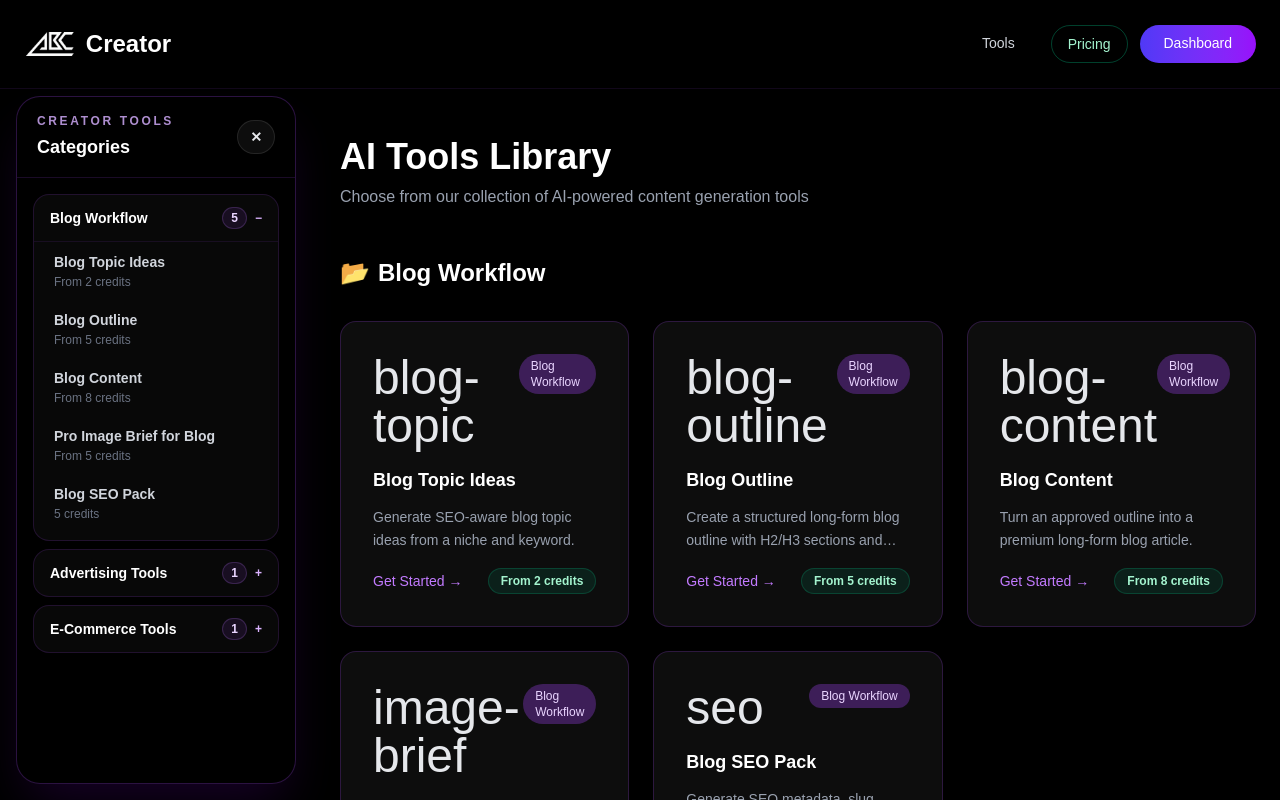
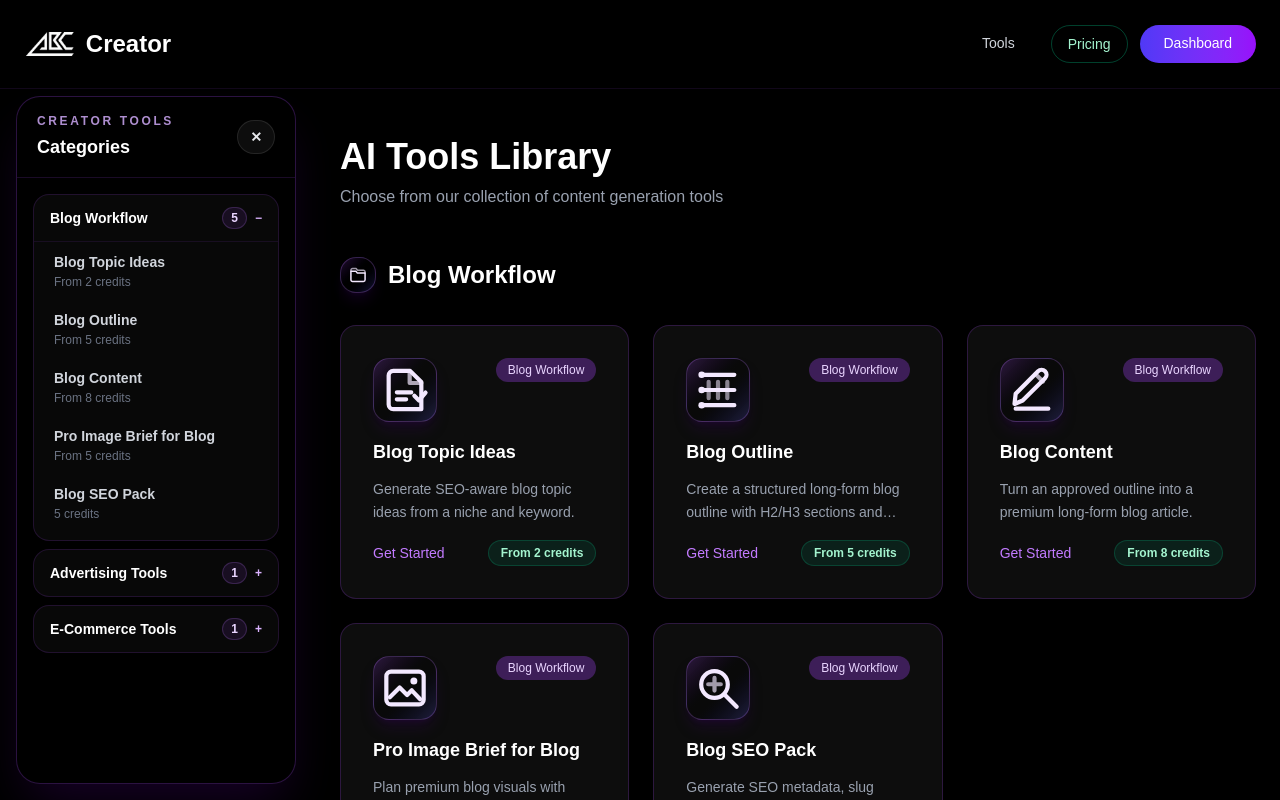
Before and after one commit to sajanmenuluttlegya/abc-creator-clean, a Next.js app in the folder abc-creator-app/: page /tools in a window 1280 px wide. Shown: the top 800 px of the page. Built offline with nearby package versions, Linux system fonts and the light colour scheme.

Commit message:
Use theme icons on tools page

```diff
--- a/abc-creator-app/app/tools/page.tsx
+++ b/abc-creator-app/app/tools/page.tsx
@@ -2,11 +2,11 @@
 
 import Link from "next/link";
 import { ToolCategorySidebar } from "@/components/ToolCategorySidebar";
+import { ThemeIcon } from "@/components/ThemeIcon";
 import { publicTools } from "@/lib/tools/public-tools";
 import { getToolCreditLabel } from "@/lib/tools/credit-costs";
 
 export default function ToolsPage() {
-  // Group tools by category
   const categories = [...new Set(publicTools.map((tool) => tool.category))];
   const toolsByCategory: Record<string, typeof publicTools> = {};
 
@@ -18,7 +18,6 @@ export default function ToolsPage() {
     <main className="min-h-screen bg-black">
       <ToolCategorySidebar />
 
-      {/* Navigation */}
       <nav className="sticky top-0 z-50 bg-black/50 backdrop-blur-xl border-b border-purple-500/10">
         <div className="max-w-7xl mx-auto px-6 py-4 flex items-center justify-between">
           <Link href="/" className="flex items-center gap-2.5 hover:opacity-90 transition-opacity">
@@ -30,42 +29,29 @@ export default function ToolsPage() {
             <span className="text-2xl font-semibold text-white">Creator</span>
           </Link>
           <div className="flex gap-3">
-            <Link
-              href="/tools"
-              className="px-6 py-2 text-gray-300 hover:text-white transition-colors text-sm"
-            >
+            <Link href="/tools" className="px-6 py-2 text-gray-300 hover:text-white transition-colors text-sm">
               Tools
             </Link>
-            <Link
-              href="/pricing"
-              className="px-4 py-2 rounded-full border border-emerald-400/30 text-emerald-200 hover:bg-emerald-500/10 transition-colors text-sm font-medium"
-            >
+            <Link href="/pricing" className="px-4 py-2 rounded-full border border-emerald-400/30 text-emerald-200 hover:bg-emerald-500/10 transition-colors text-sm font-medium">
               Pricing
             </Link>
-            <Link
-              href="/dashboard"
-              className="px-6 py-2 bg-gradient-to-r from-indigo-600 to-purple-600 hover:from-indigo-700 hover:to-purple-700 text-white rounded-full transition-all duration-200 text-sm font-medium"
-            >
+            <Link href="/dashboard" className="px-6 py-2 bg-gradient-to-r from-indigo-600 to-purple-600 hover:from-indigo-700 hover:to-purple-700 text-white rounded-full transition-all duration-200 text-sm font-medium">
               Dashboard
             </Link>
           </div>
         </div>
       </nav>
 
-      {/* Main Content */}
       <section className="max-w-7xl mx-auto px-6 py-12 lg:pl-[330px] xl:pl-[340px]">
         <div className="mb-12">
           <h1 className="text-4xl font-bold text-white mb-2">AI Tools Library</h1>
-          <p className="text-gray-400">
-            Choose from our collection of AI-powered content generation tools
-          </p>
+          <p className="text-gray-400">Choose from our collection of content generation tools</p>
         </div>
 
-        {/* Tools by Category */}
         {Object.entries(toolsByCategory).map(([category, tools]) => (
           <div key={category} className="mb-12">
-            <h2 className="text-2xl font-semibold text-white mb-8 flex items-center gap-2">
-              <span className="text-2xl">📂</span>
+            <h2 className="text-2xl font-semibold text-white mb-8 flex items-center gap-3">
+              <ThemeIcon name="folder" size="sm" />
               {category}
             </h2>
 
@@ -77,7 +63,7 @@ export default function ToolsPage() {
                   className="group rounded-2xl bg-white/5 border border-purple-500/20 hover:border-purple-500/50 p-8 backdrop-blur-sm transition-all duration-200 hover:bg-white/10 hover:shadow-lg hover:shadow-purple-500/10"
                 >
                   <div className="flex items-start justify-between mb-4">
-                    <span className="text-5xl">{tool.icon}</span>
+                    <ThemeIcon name={tool.icon} size="xl" />
                     <span className="px-3 py-1 text-xs bg-purple-500/30 text-purple-200 rounded-full font-medium">
                       {category}
                     </span>
@@ -93,7 +79,7 @@ export default function ToolsPage() {
 
                   <div className="flex items-center justify-between gap-3">
                     <span className="text-sm font-medium text-purple-400 transition-colors group-hover:text-purple-300">
-                      Get Started →
+                      Get Started
                     </span>
                     <span className="rounded-full border border-emerald-400/20 bg-emerald-400/10 px-3 py-1 text-xs font-semibold text-emerald-200">
                       {getToolCreditLabel(tool.slug)}
@@ -105,15 +91,9 @@ export default function ToolsPage() {
           </div>
         ))}
 
-        {/* Coming Soon Section */}
         <div className="mt-16 p-8 rounded-2xl bg-white/5 border border-purple-500/20 text-center">
-          <p className="text-gray-300 mb-6 text-lg">
-            More tools coming soon! Stay tuned for updates.
-          </p>
-          <Link
-            href="/"
-            className="inline-block px-8 py-3 bg-gradient-to-r from-indigo-600 to-purple-600 hover:from-indigo-700 hover:to-purple-700 text-white rounded-full transition-all duration-200 font-medium shadow-lg shadow-purple-500/20 hover:shadow-purple-500/40"
-          >
+          <p className="text-gray-300 mb-6 text-lg">More tools coming soon! Stay tuned for updates.</p>
+          <Link href="/" className="inline-block px-8 py-3 bg-gradient-to-r from-indigo-600 to-purple-600 hover:from-indigo-700 hover:to-purple-700 text-white rounded-full transition-all duration-200 font-medium shadow-lg shadow-purple-500/20 hover:shadow-purple-500/40">
             Back to Home
           </Link>
         </div>
```
